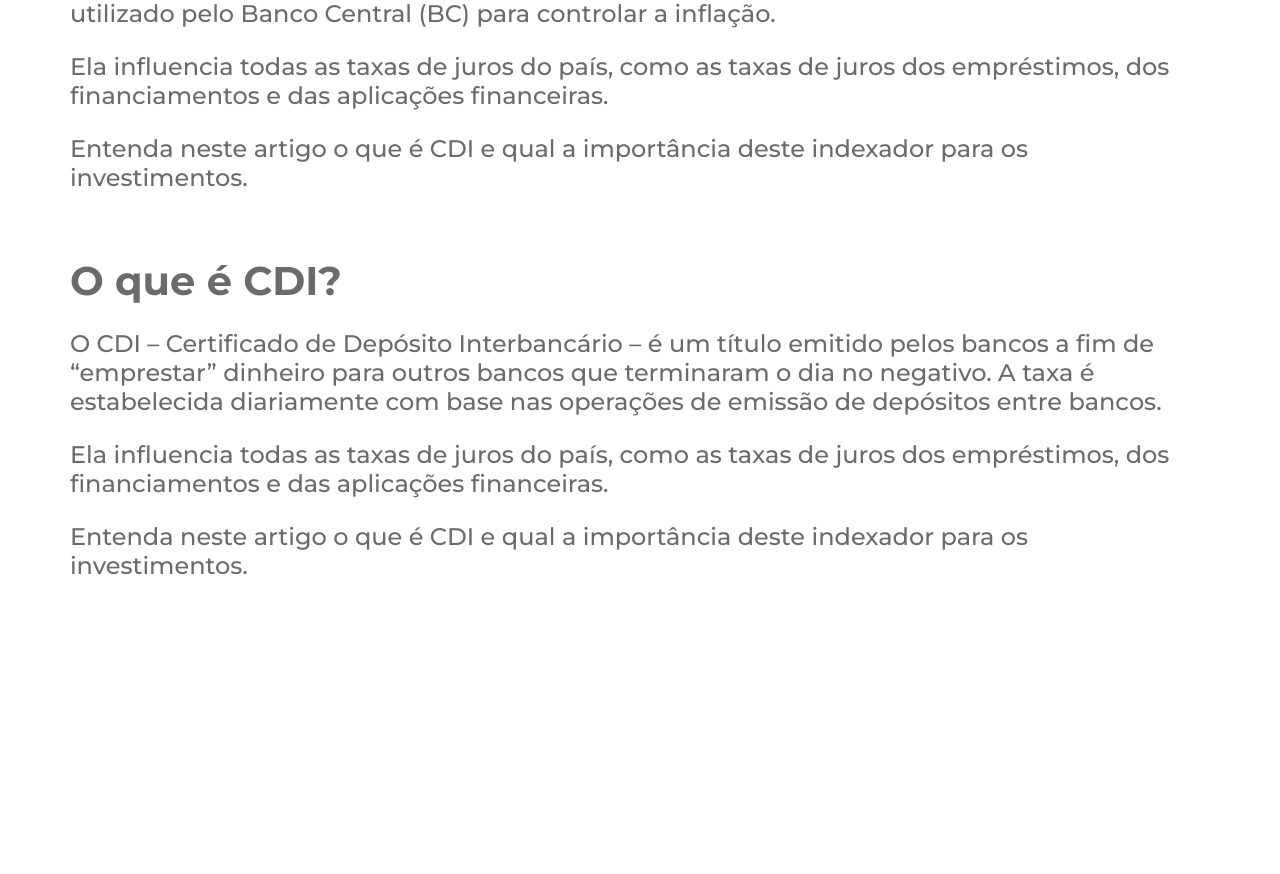
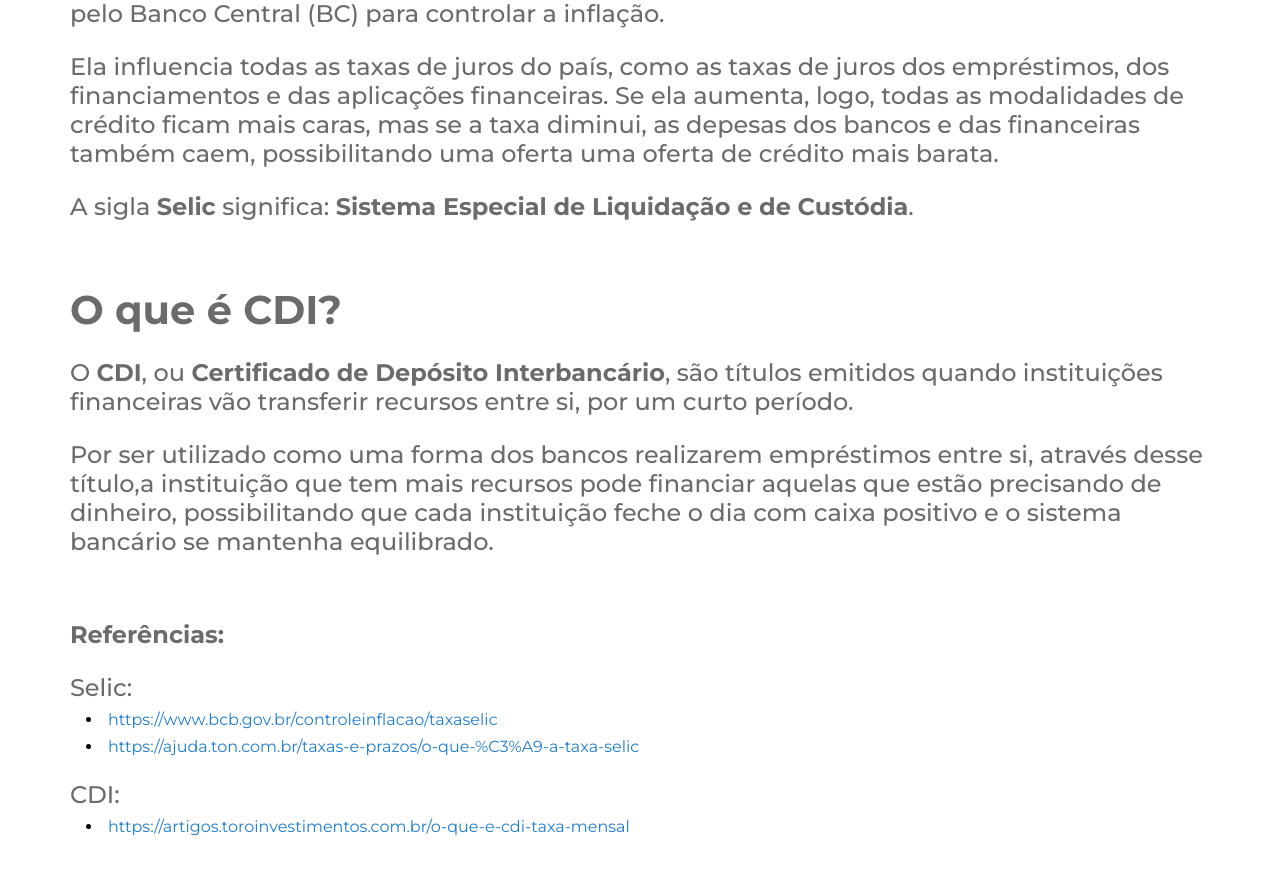
Before and after one commit to HerculesCamara/SelicCDI, a React (Vite) app: page / in a window 1280 px wide. Shown: the part 980-1854 px from the top of the page. Before the commit the page ends 1624 px from the top, so only its background shows below. Built offline with nearby package versions, Linux system fonts and the light colour scheme.

Commit message:
Feat: update content on explanation component

```diff
--- a/src/App.tsx
+++ b/src/App.tsx
@@ -11,7 +11,8 @@ O que Selic
 O que CDI
 SELIC E CDI
 SELIC OU CDI
-SELIC vs CDI */
+SELIC vs CDI
+Selic e CDI hoje*/
 
 Modal.setAppElement('#root')
 
--- a/src/components/Explanation/index.tsx
+++ b/src/components/Explanation/index.tsx
@@ -6,34 +6,60 @@ export function Explanation() {
       <Content>
         <h2>O que é SELIC?</h2>
         <p>
-          A Selic é a taxa básica de juros da economia. É o principal
-          instrumento de política monetária utilizado pelo Banco Central (BC)
-          para controlar a inflação.
+          A <strong>Selic</strong> é a taxa base de juros da economia. É o
+          principal fator de política monetária utilizado pelo Banco Central
+          (BC) para controlar a inflação.
         </p>
         <p>
           Ela influencia todas as taxas de juros do país, como as taxas de juros
-          dos empréstimos, dos financiamentos e das aplicações financeiras.
+          dos empréstimos, dos financiamentos e das aplicações financeiras. Se
+          ela aumenta, logo, todas as modalidades de crédito ficam mais caras,
+          mas se a taxa diminui, as depesas dos bancos e das financeiras também
+          caem, possibilitando uma oferta uma oferta de crédito mais barata.
         </p>
         <p>
-          Entenda neste artigo o que é CDI e qual a importância deste indexador
-          para os investimentos.
+          A sigla <strong>Selic</strong> significa:{' '}
+          <strong>Sistema Especial de Liquidação e de Custódia</strong>.
         </p>
 
         <h2>O que é CDI?</h2>
         <p>
-          O CDI – Certificado de Depósito Interbancário – é um título emitido
-          pelos bancos a fim de “emprestar” dinheiro para outros bancos que
-          terminaram o dia no negativo. A taxa é estabelecida diariamente com
-          base nas operações de emissão de depósitos entre bancos.
+          O <strong>CDI</strong>, ou{' '}
+          <strong>Certificado de Depósito Interbancário</strong>, são títulos
+          emitidos quando instituições financeiras vão transferir recursos entre
+          si, por um curto período.
         </p>
         <p>
-          Ela influencia todas as taxas de juros do país, como as taxas de juros
-          dos empréstimos, dos financiamentos e das aplicações financeiras.
+          Por ser utilizado como uma forma dos bancos realizarem empréstimos
+          entre si, através desse título,a instituição que tem mais recursos
+          pode financiar aquelas que estão precisando de dinheiro,
+          possibilitando que cada instituição feche o dia com caixa positivo e o
+          sistema bancário se mantenha equilibrado.
         </p>
-        <p>
-          Entenda neste artigo o que é CDI e qual a importância deste indexador
-          para os investimentos.
-        </p>
+
+        <h3>Referências: </h3>
+        <p>Selic:</p>
+        <ul>
+          <li>
+            <a href="https://www.bcb.gov.br/controleinflacao/taxaselic">
+              https://www.bcb.gov.br/controleinflacao/taxaselic
+            </a>
+          </li>
+          <li>
+            <a href="https://ajuda.ton.com.br/taxas-e-prazos/o-que-%C3%A9-a-taxa-selic">
+              https://ajuda.ton.com.br/taxas-e-prazos/o-que-%C3%A9-a-taxa-selic
+            </a>
+          </li>
+        </ul>
+
+        <p>CDI:</p>
+        <ul>
+          <li>
+            <a href="https://artigos.toroinvestimentos.com.br/o-que-e-cdi-taxa-mensal">
+              https://artigos.toroinvestimentos.com.br/o-que-e-cdi-taxa-mensal
+            </a>
+          </li>
+        </ul>
       </Content>
     </Container>
   )
--- a/src/components/Explanation/styles.ts
+++ b/src/components/Explanation/styles.ts
@@ -28,12 +28,39 @@ export const Content = styled.div`
     }
   }
 
+  h3 {
+    font-size: 1.5rem;
+
+    color: var(--gray);
+
+    margin-top: 4rem;
+  }
+
   p {
     font-size: 1.5rem;
     font-weight: 500;
     color: var(--gray);
 
     margin-top: 1.5rem;
+  }
+
+  ul {
+    list-style-position: inside;
+
+    padding-left: 1rem;
+    li {
+      margin-top: 0.5rem;
+
+      &:before {
+        margin-right: 5rem;
+      }
+
+      a {
+        font-size: 1rem;
+        color: var(--blue-light);
+        text-decoration: none;
+      }
+    }
   }
 
   @media screen and (max-width: 470px) {
@@ -45,6 +72,12 @@ export const Content = styled.div`
       }
     }
 
+    h3 {
+      font-size: 1rem;
+
+      margin-top: 1.5rem;
+    }
+
     p {
       font-size: 1rem;
 
```
